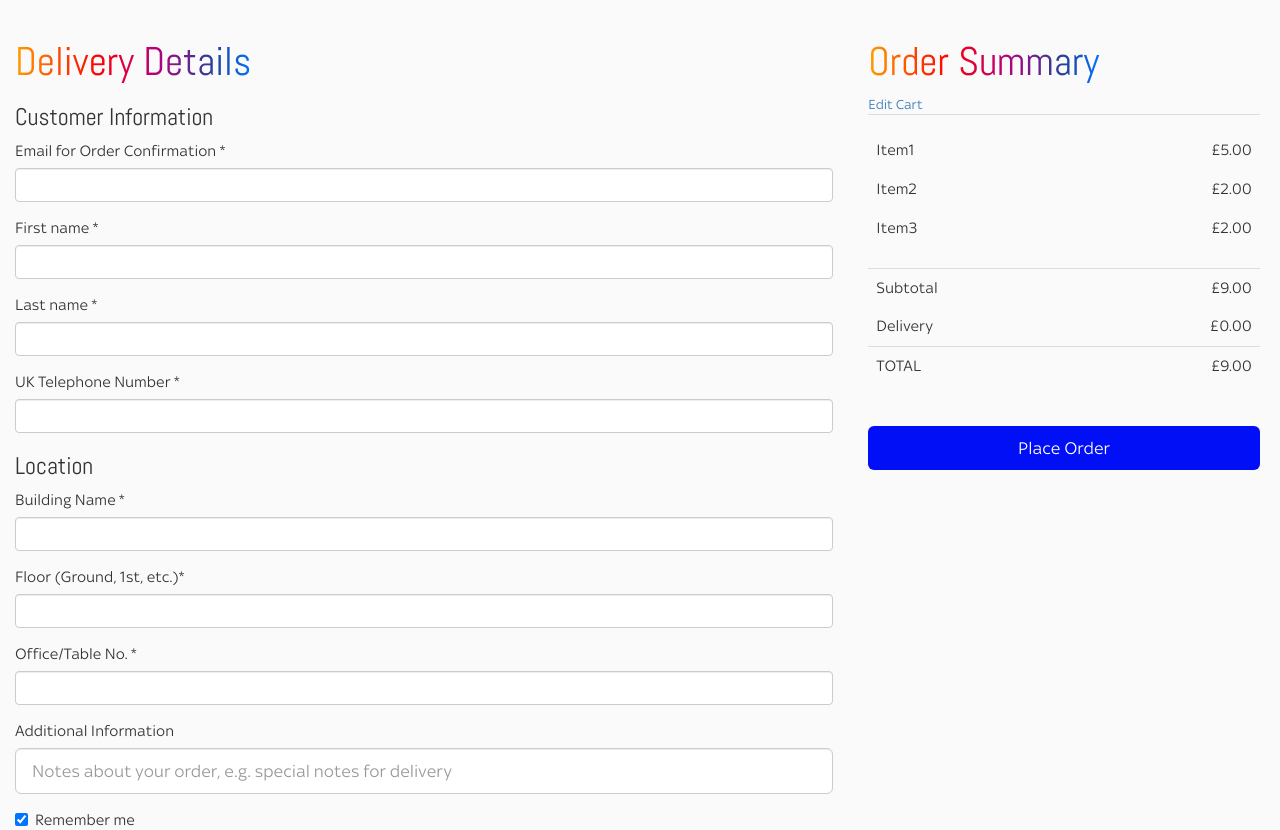
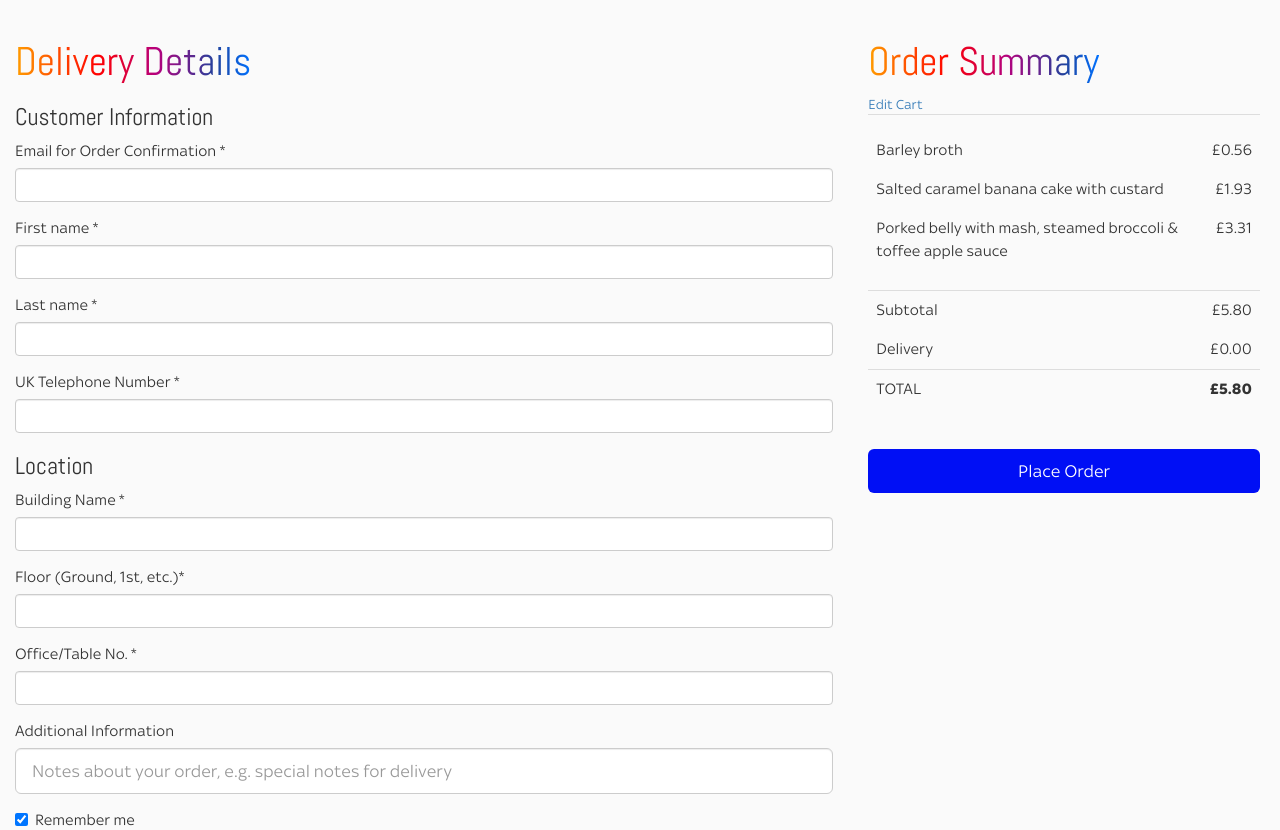
Before and after one commit to David-Abidoye/Sky-Munch, a Flask app: page /checkout in a window 1280 px wide. Shown: the part 70-900 px from the top of the page. Run offline with Flask 3, Linux system fonts and the light colour scheme; the visitor is signed in with stand-in values (Sample User, id 1); some libraries are stand-ins or nearby versions; some web fonts are replaced.

Commit message:
Update Checkout Page

```diff
--- a/application/templates/checkout.html
+++ b/application/templates/checkout.html
@@ -57,16 +57,16 @@
                         <td></td>
                     </tr>
                     <tr>
-                        <td class="no-line">Item1</td>
-                        <td class="text-right no-line">£5.00</td>
+                        <td class="no-line">Barley broth</td>
+                        <td class="text-right no-line">£0.56</td>
                     </tr>
                     <tr >
-                        <td class="no-line">Item2</td>
-                        <td class="text-right no-line">£2.00</td>
+                        <td class="no-line">Salted caramel banana cake with custard</td>
+                        <td class="text-right no-line">£1.93</td>
                     </tr>
                     <tr>
-                        <td class="no-line">Item3</td>
-                        <td class="text-right no-line">£2.00</td>
+                        <td class="no-line">Porked belly with mash, steamed broccoli & toffee apple sauce</td>
+                        <td class="text-right no-line">£3.31</td>
                     </tr>
                 </tbody>
             </table>
@@ -75,7 +75,7 @@
                 <tbody>
                     <tr>
                         <td>Subtotal</td>
-                        <td class="text-right">£9.00</td>
+                        <td class="text-right">£5.80</td>
                     </tr>
                     <tr >
                         <td class="no-line">Delivery</td>
@@ -83,7 +83,7 @@
                     </tr>
                     <tr>
                         <td>TOTAL</td>
-                        <td class="text-right">£9.00</td>
+                        <td class="text-right"><b>£5.80</b></td>
                     </tr>
                 </tbody>
             </table>
```
